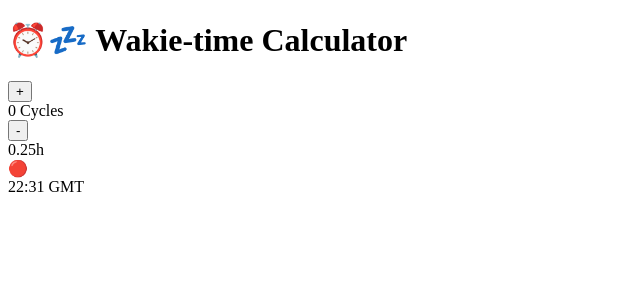
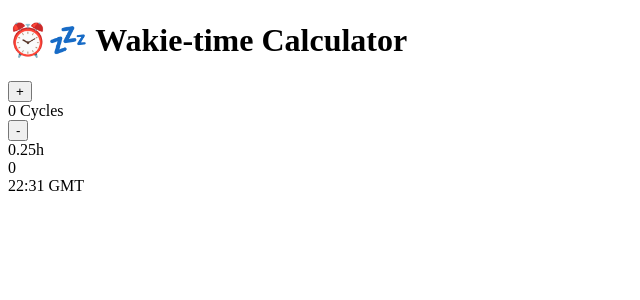
Before and after one commit to Proliecan/wakie-time, a SvelteKit app: page / in a window 1280 px wide. Shown: the top 300 px of the page, without its empty margins (0-640 px from the left). Built offline with nearby package versions, Linux system fonts and the light colour scheme.

Commit message:
Goodness logic

```diff
--- a/src/routes/+page.svelte
+++ b/src/routes/+page.svelte
@@ -12,14 +12,20 @@
 
     const cycle = 90 * 60 * 1000; // length of a 90min sleep cycle in ms
     const fall = 15 * 60 * 1000; // time to fall asleep
-    const goodState = "🟢";
-    const badState = "🔴";
-    const cycleMin = 4;
-    const cycleMax = 6;
+    const goodState = 100;
+    const badState = 0;
+    const cycleMin = 3.5;
+    const cycleMax = 5;
 
-    let enough = $derived(
-        cycles >= cycleMin && cycles <= cycleMax ? goodState : badState,
-    );
+    let enough = $derived.by(() => {
+        if (cycles <= cycleMin) return badState;
+        if (cycles > cycleMax)
+            return (goodState - badState) / (cycleMax - cycleMin) / 2;
+        return (
+            (goodState - badState) /
+            ((cycleMax - cycleMin) / (cycles - cycleMin))
+        );
+    });
 
     $effect(() => {
         result = now + cycles * cycle + fall;
```
